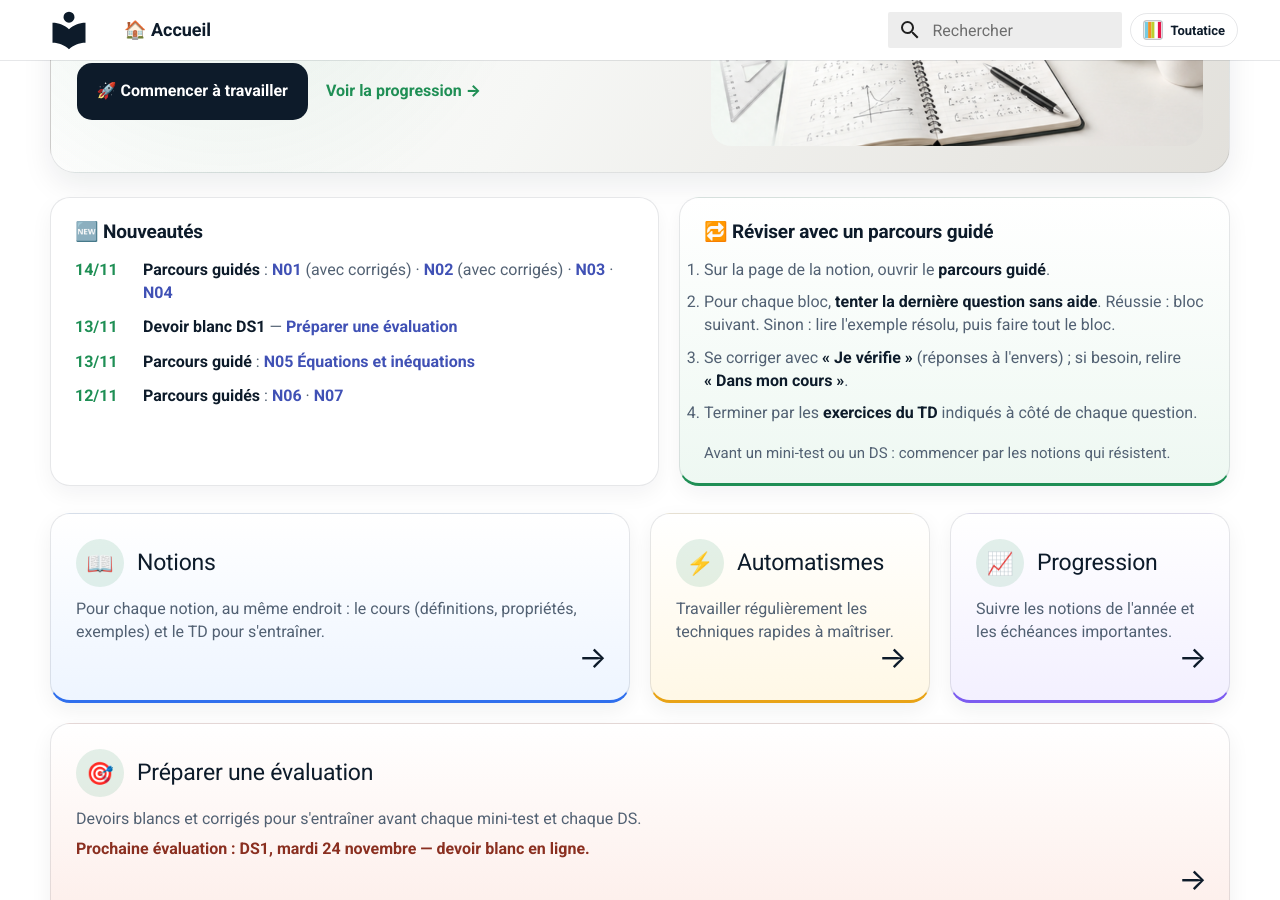
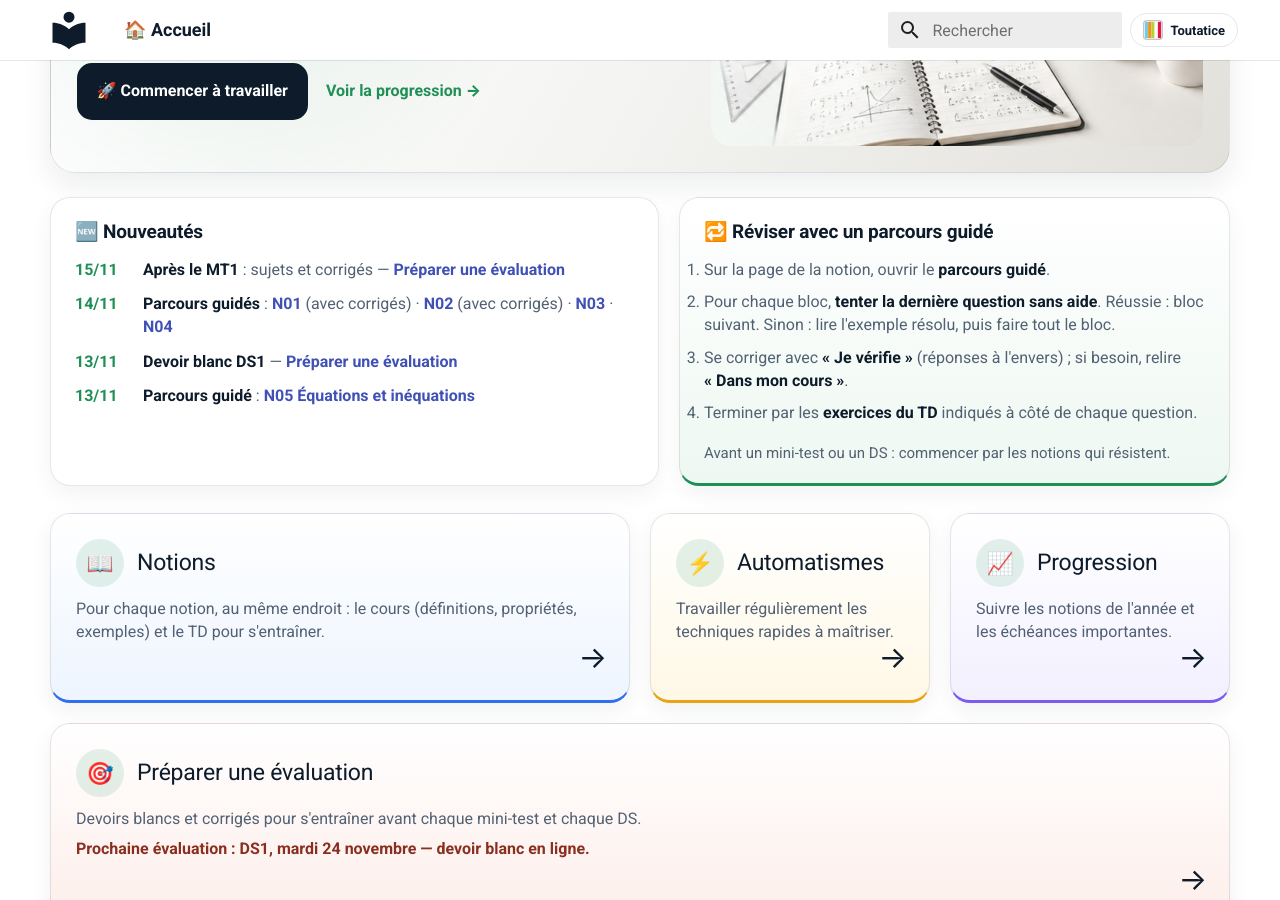
Before and after one commit to vnicolle56610/maths-seconde, an MkDocs documentation site: the page built from docs/index.md, in a window 1280 px wide and 900 px high, scrolled down 424 px. Built offline with MkDocs 1.6.1 and Material for MkDocs 9.7.7, drawn with Linux system fonts in a browser that asks for light colours.

Commit message:
Accueil : nouveauté « Après le MT1 »
Co-Authored-By: Claude Opus 5.5 <noreply@anthropic.com>

```diff
--- a/docs/index.md
+++ b/docs/index.md
@@ -34,10 +34,10 @@ hide:
   <div class="maths-news-box">
     <h3>🆕 Nouveautés</h3>
     <ul class="maths-news-list">
+      <li><span class="maths-news-date">15/11</span><span><strong>Après le MT1</strong> : sujets et corrigés — <a href="preparer-evaluation/">Préparer une évaluation</a></span></li>
       <li><span class="maths-news-date">14/11</span><span><strong>Parcours guidés</strong> : <a href="notions/N01-logique-ensembles/#parcours-guide">N01</a> (avec corrigés) · <a href="notions/N02-nombres-reels-intervalles/#parcours-guide">N02</a> (avec corrigés) · <a href="notions/N03-arithmetique/#parcours-guide">N03</a> · <a href="notions/N04-calcul-litteral/#parcours-guide">N04</a></span></li>
       <li><span class="maths-news-date">13/11</span><span><strong>Devoir blanc DS1</strong> — <a href="preparer-evaluation/">Préparer une évaluation</a></span></li>
       <li><span class="maths-news-date">13/11</span><span><strong>Parcours guidé</strong> : <a href="notions/N05-equations-inequations/#parcours-guide">N05 Équations et inéquations</a></span></li>
-      <li><span class="maths-news-date">12/11</span><span><strong>Parcours guidés</strong> : <a href="notions/N06-synthese-nombres-calculs/#parcours-guide">N06</a> · <a href="notions/N07-vecteurs-du-plan/#parcours-guide">N07</a></span></li>
     </ul>
   </div>
   <div class="maths-news-box maths-news-box--revise">
```
